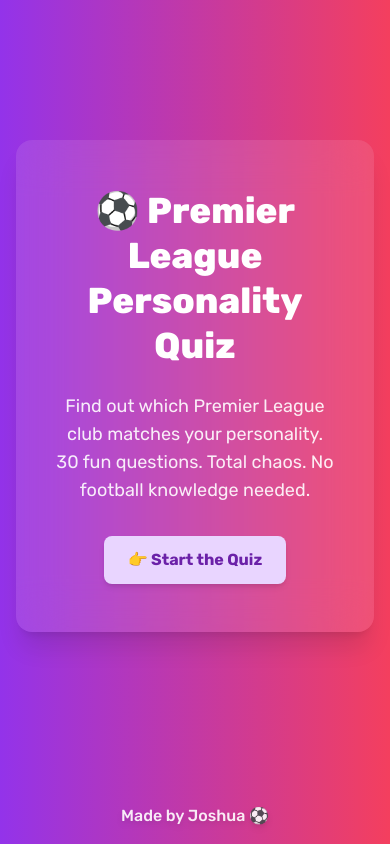
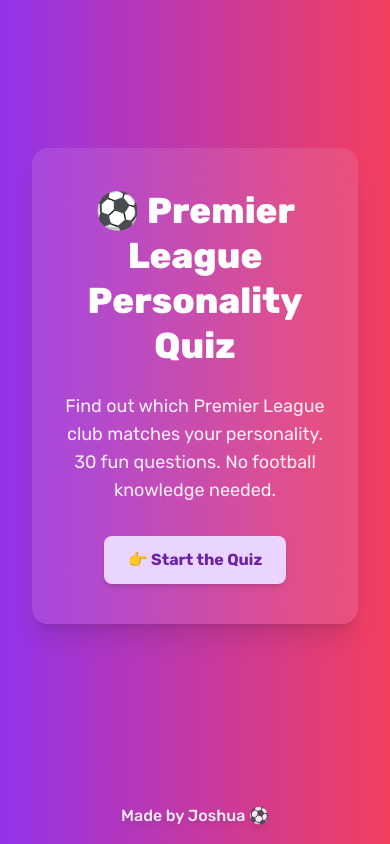
Before and after one commit to joshlijo/premier-league-quiz, a React (Vite) app: page / in a window 390 px wide. Built offline with nearby package versions, Linux system fonts and the light colour scheme.

Commit message:
Update: improved responsiveness

```diff
--- a/src/App.jsx
+++ b/src/App.jsx
@@ -63,7 +63,7 @@
       </div>
 
       <main className="flex-1 flex items-center justify-center px-4">
-        <div className="w-full max-w-2xl flex items-center justify-center -translate-y-4">
+        <div className="w-full max-w-4xl sm:px-6 px-4 flex items-center justify-center -translate-y-4">
           {currentQ === -1 ? (
             <Welcome />
           ) : currentQ < questions.length ? (
--- a/src/components/Question.jsx
+++ b/src/components/Question.jsx
@@ -26,8 +26,8 @@
   }
 
   return (
-    <div className="h-[30rem] flex items-center justify-center w-full px-4">
-      <div className="p-8 max-w-xl w-full mx-auto bg-white text-gray-900 rounded-2xl shadow-xl border border-gray-200 transition-all duration-300 ease-in-out animate-fadeIn">
+    <div className="min-h-[30rem] flex items-center justify-center w-full sm:px-6 px-4">
+      <div className="p-6 sm:p-8 w-full max-w-2xl bg-white text-gray-900 rounded-2xl shadow-xl border border-gray-200 transition-all duration-300 ease-in-out animate-fadeIn">
         <h2 className="text-2xl font-semibold mb-6 text-purple-700">
           Q{currentQ + 1}. {q.text}
         </h2>
--- a/src/components/Result.jsx
+++ b/src/components/Result.jsx
@@ -71,8 +71,8 @@
       confetti({
         particleCount: 400,
         angle: 90,
-        spread: 90,
-        startVelocity: 35,
+        spread: 140,
+        startVelocity: 30,
         origin: { x: 0.5, y: 0 },
         colors: [primary, secondary, "#ffffff", "#000000"],
         scalar: 1.1,
@@ -131,7 +131,7 @@
   const { primary } = clubColors[topClub];
   const textColorClass = isLight(primary) ? "text-black" : "text-white";
 
-  const resultText = `🏆 I got ${topClub} on the Premier League Personality Quiz!\n\nAccording to the quiz, ${clubReasons[topClub].me}\n\nTake the quiz 👉 [your link here]`;
+  const resultText = `🏆 I got ${topClub} on the Premier League Personality Quiz!\n\nAccording to the quiz, ${clubReasons[topClub].me}\n\nTake the quiz 👉 https://premierleaguequiz.vercel.app/`;
 
   const handleCopy = () => {
     navigator.clipboard.writeText(resultText);
@@ -190,14 +190,14 @@
       </div>
 
       {/* Main result card */}
-      <div className="fixed inset-0 z-50 flex items-center justify-center pt-4 sm:pt-5">
+      <div className="fixed inset-0 z-50 flex items-center justify-center pt-4 sm:pt-6 md:pt-10">
         <div
           style={{
             background: primary,
             border: `2px solid ${primary}`,
             boxShadow: `0 0 50px ${primary}aa, 0 0 100px ${primary}55`,
           }}
-          className={`p-10 rounded-2xl ${textColorClass} text-center space-y-6 animate-fade-in transition-all duration-500 max-w-3xl w-[92%]`}
+          className={`p-6 sm:p-10 rounded-2xl ${textColorClass} text-center space-y-6 animate-fade-in transition-all duration-500 max-w-3xl w-[92%]`}
         >
           <h2 className="text-2xl font-bold">You're most like:</h2>
           <h1 className="text-4xl font-extrabold">{topClub}</h1>
--- a/src/components/Welcome.jsx
+++ b/src/components/Welcome.jsx
@@ -16,7 +16,7 @@
       initial={{ opacity: 0, scale: 0.95 }}
       animate={{ opacity: 1, scale: 1 }}
       transition={{ duration: 0.6, ease: "easeOut" }}
-      className="bg-white/10 backdrop-blur-xl text-white rounded-2xl shadow-xl px-8 py-12 w-full max-w-2xl text-center animate-fadeIn"
+      className="bg-white/10 backdrop-blur-xl text-white rounded-2xl shadow-xl px-4 sm:px-8 py-10 sm:py-12 w-full max-w-2xl text-center animate-fadeIn"
     >
       <h1 className="text-4xl sm:text-5xl font-extrabold leading-tight mb-6 text-white">
         ⚽ Premier League<br />Personality Quiz
@@ -24,7 +24,7 @@
 
       <p className="text-lg text-white/90 mb-8">
         Find out which Premier League club matches your personality.<br />
-        30 fun questions. Total chaos. No football knowledge needed.
+        30 fun questions. No football knowledge needed.
       </p>
 
       <motion.button
```
